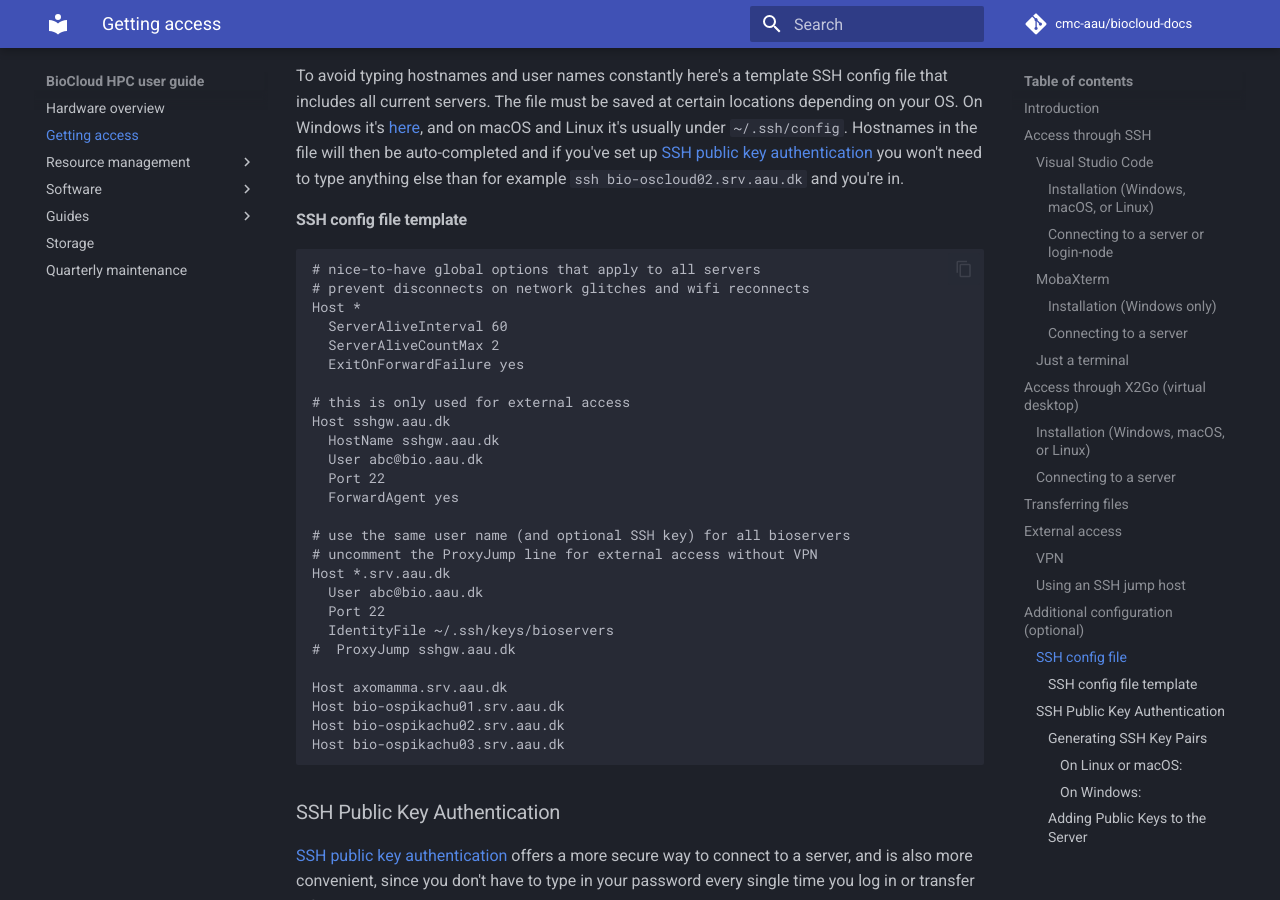
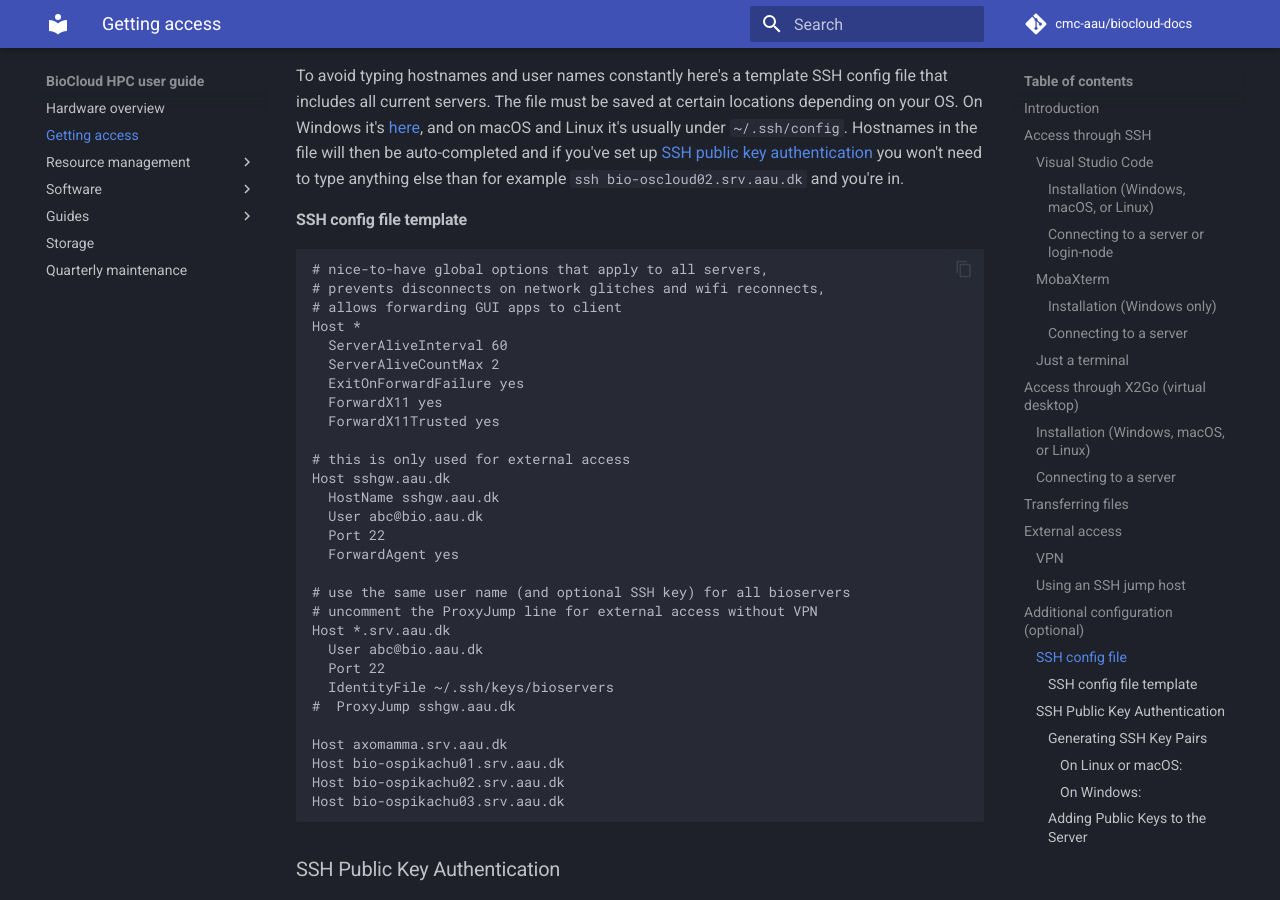
Before and after one commit to cmc-aau/hpc-docs, an MkDocs documentation site: the page built from docs/access.md, in a window 1280 px wide and 900 px high, scrolled down 4125 px. Built offline with MkDocs 1.6.1 and Material for MkDocs 9.7.7, drawn with Linux system fonts in a browser that asks for light colours; comment, search, counter and statistics services are not loaded.

Commit message:
divide interactive use in sections+add X11 forwarding

````diff
--- a/docs/access.md
+++ b/docs/access.md
@@ -81,12 +81,15 @@ To avoid typing hostnames and user names constantly here's a template SSH config
 
 #### SSH config file template
 ```plaintext
-# nice-to-have global options that apply to all servers
-# prevent disconnects on network glitches and wifi reconnects
+# nice-to-have global options that apply to all servers,
+# prevents disconnects on network glitches and wifi reconnects,
+# allows forwarding GUI apps to client
 Host *
   ServerAliveInterval 60
   ServerAliveCountMax 2
   ExitOnForwardFailure yes
+  ForwardX11 yes
+  ForwardX11Trusted yes
 
 # this is only used for external access
 Host sshgw.aau.dk
````
Also changed, not shown: docs/slurm/request.md (+27 -16 lines).
